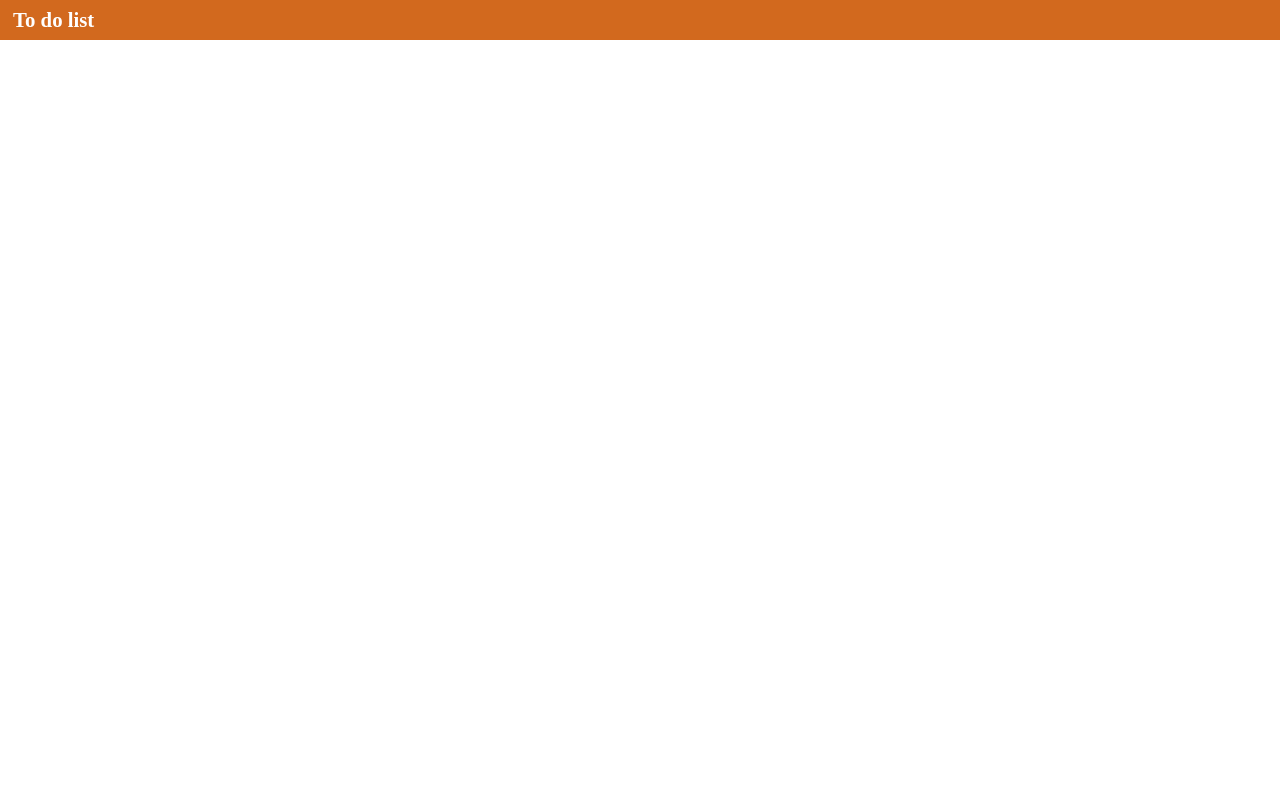
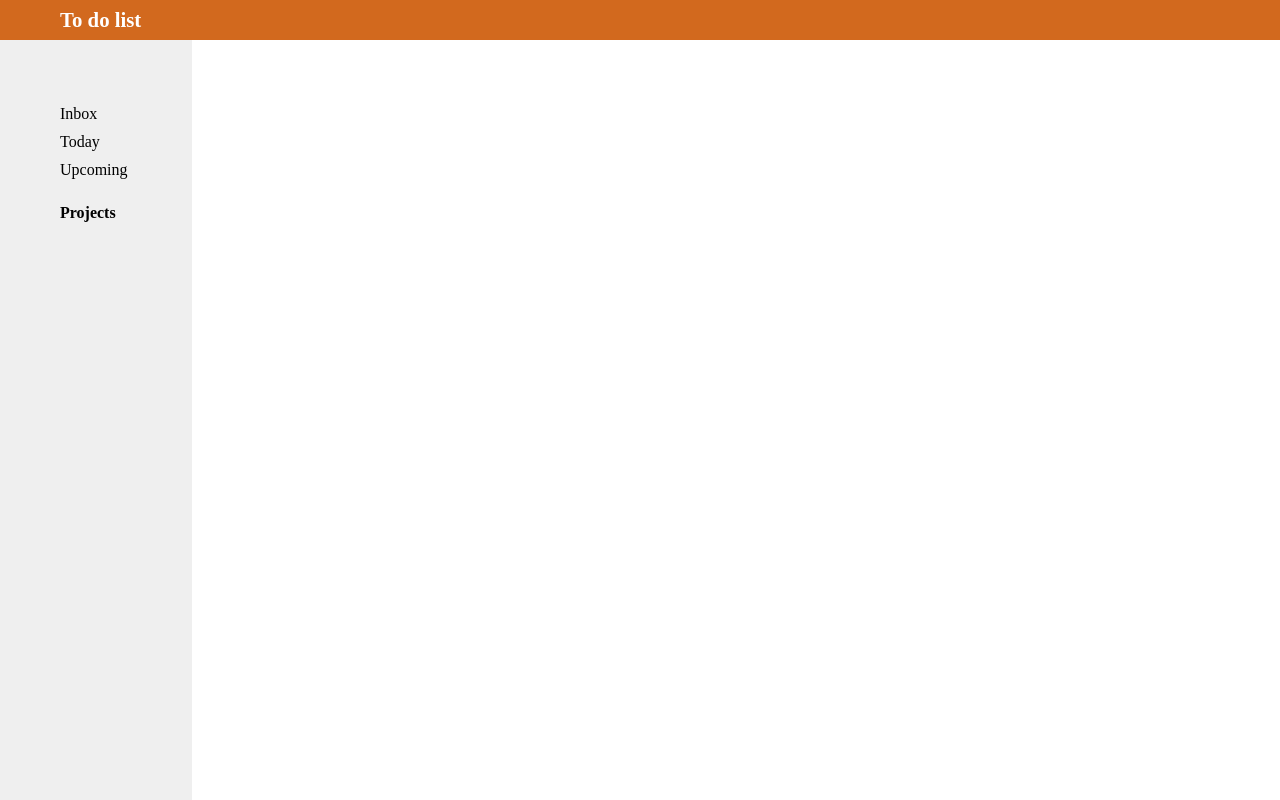
Before and after one commit to angie0123/To-Do-List, a website with bundled scripts: page dist/index.html in a window 1280 px wide. Built offline with nearby package versions, Linux system fonts and the light colour scheme.

Commit message:
Add sideNav js render

```diff
--- /dev/null
+++ b/src/components/sideNav.js
@@ -0,0 +1,29 @@
+export default function () {
+  const sideNav = document.createElement("div");
+  sideNav.classList.add("side-nav");
+
+  const nav = navList(["Inbox", "Today", "Upcoming"]);
+
+  const projects = navList(["Projects"]);
+
+  sideNav.appendChild(nav);
+  sideNav.appendChild(projects);
+
+  return sideNav;
+}
+
+const navList = (list) => {
+  const nav = document.createElement("nav");
+  const ul = document.createElement("ul");
+
+  for (let item of list) {
+    const element = document.createElement("li");
+    const link = document.createElement("a");
+    element.appendChild(link);
+    link.textContent = item;
+    ul.appendChild(element);
+  }
+
+  nav.appendChild(ul);
+  return nav;
+};
--- a/src/index.js
+++ b/src/index.js
@@ -1,6 +1,6 @@
 import "./style.css";
 import Nav from "./components/Nav";
-// import SideNav from "./components/sideNav";
+import SideNav from "./components/sideNav";
 // import Main from "./components/main/inbox";
 
 class toDo {
@@ -19,3 +19,5 @@ class toDoList {
 
 const nav = Nav();
 document.body.appendChild(nav);
+const sideNav = SideNav();
+document.body.appendChild(sideNav);
--- a/src/style.css
+++ b/src/style.css
@@ -12,16 +12,46 @@ body {
   background: chocolate;
   height: 5vh;
   display: grid;
-  grid-template-columns: 100px 1fr;
+  grid-template-columns: 15% 1fr;
   justify-items: start;
 }
 
 .nav .logo {
   display: flex;
   align-items: center;
-  justify-content: center;
   font-size: 1.3rem;
   color: white;
   font-weight: bold;
-  padding-left: 13px;
+  padding-left: 60px;
+  width: 100%;
 }
+
+.side-nav {
+  background: #efefef;
+  width: 15%;
+  height: 95vh;
+  padding: 60px 4px 0px 60px;
+}
+
+nav ul {
+  list-style: none;
+}
+
+ul li {
+  margin-left: -10px;
+  padding: 5px 0 5px 5px;
+}
+
+ul li:hover {
+  cursor: pointer;
+  background: grey;
+}
+
+ul li a {
+  padding: inherit;
+}
+
+nav + nav {
+  margin-top: 15px;
+  font-weight: bold;
+}
```
Also changed, not shown: dist/main.js.
